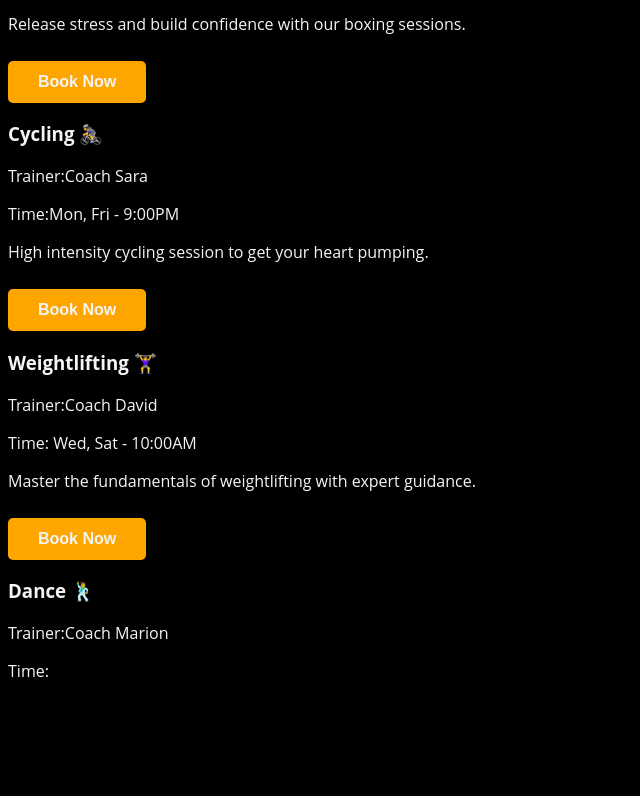
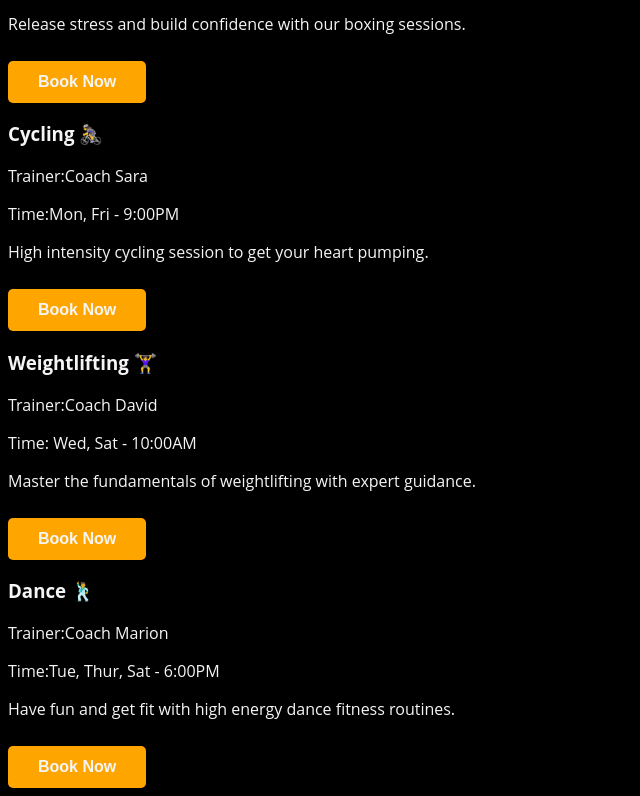
Before and after one commit to adisacodes/Jasiri-gym, a plain HTML site: page classes.html in a window 1280 px wide. Shown: the part 1074-1870 px from the top of the page, without its empty margins (0-640 px from the left). Before the commit the page ends 1772 px from the top, so only its background shows below. Drawn offline with Linux system fonts and the light colour scheme.

Commit message:
Add dance fitness class and filter button to class page

```diff
--- a/classes.html
+++ b/classes.html
@@ -73,7 +73,9 @@
         <div class="class-card" data-category="Dance">
             <h3>Dance 🕺</h3>
             <p class="trainer">Trainer:Coach Marion</p>
-            <p class="time">Time: </p>
+            <p class="time">Time:Tue, Thur, Sat - 6:00PM</p>
+            <P>Have fun and get fit with high energy dance fitness routines.</P>
+            <a href="booking.html" class="btn">Book Now</a>
         </div>
     </section>
 
```
